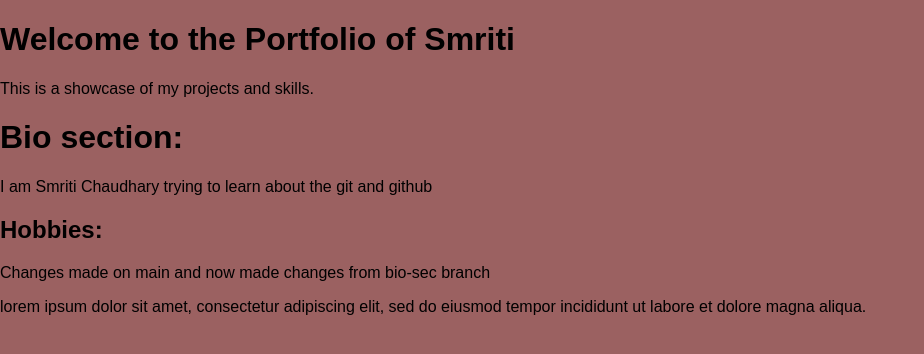
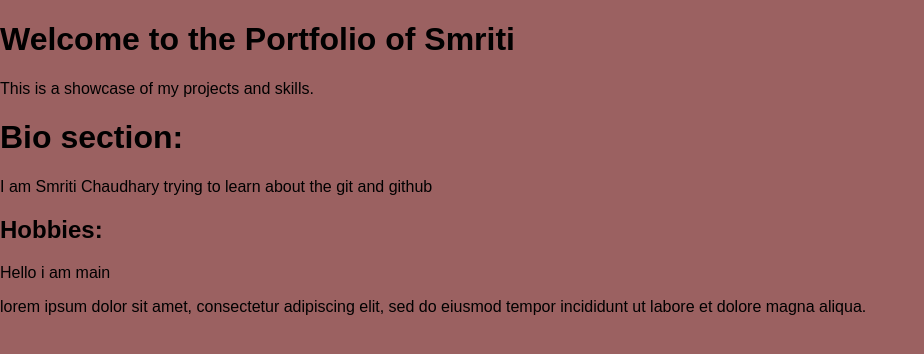
Before and after one commit to SmiChau/Portfolio-Site, a plain HTML site: page index.html in a window 1280 px wide. Shown: the whole page, without its empty margins (0-924 px from the left). Drawn offline with Linux system fonts and the light colour scheme.

Commit message:
Changs made on main

```diff
--- a/index.html
+++ b/index.html
@@ -11,7 +11,7 @@
     <p>I am Smriti Chaudhary trying to learn about the git and github</P>
       <h2>Hobbies:</h2>
 
-      <P>Changes made on main and now made changes from bio-sec branch</P>
+      <P>Hello i am main</P>
 
    lorem ipsum dolor sit amet, consectetur adipiscing elit, sed do eiusmod tempor incididunt ut labore et dolore magna aliqua.
   </body>
```
